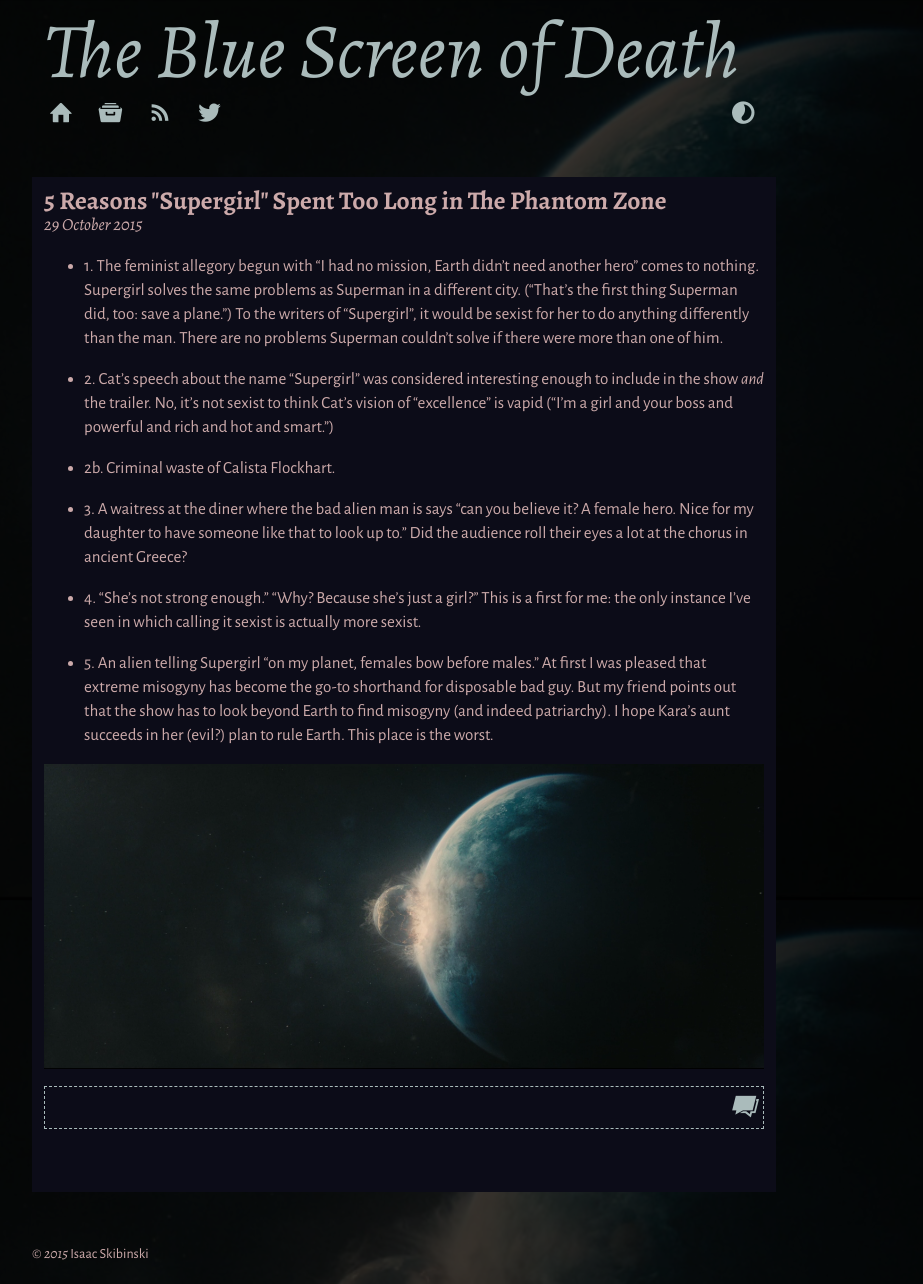
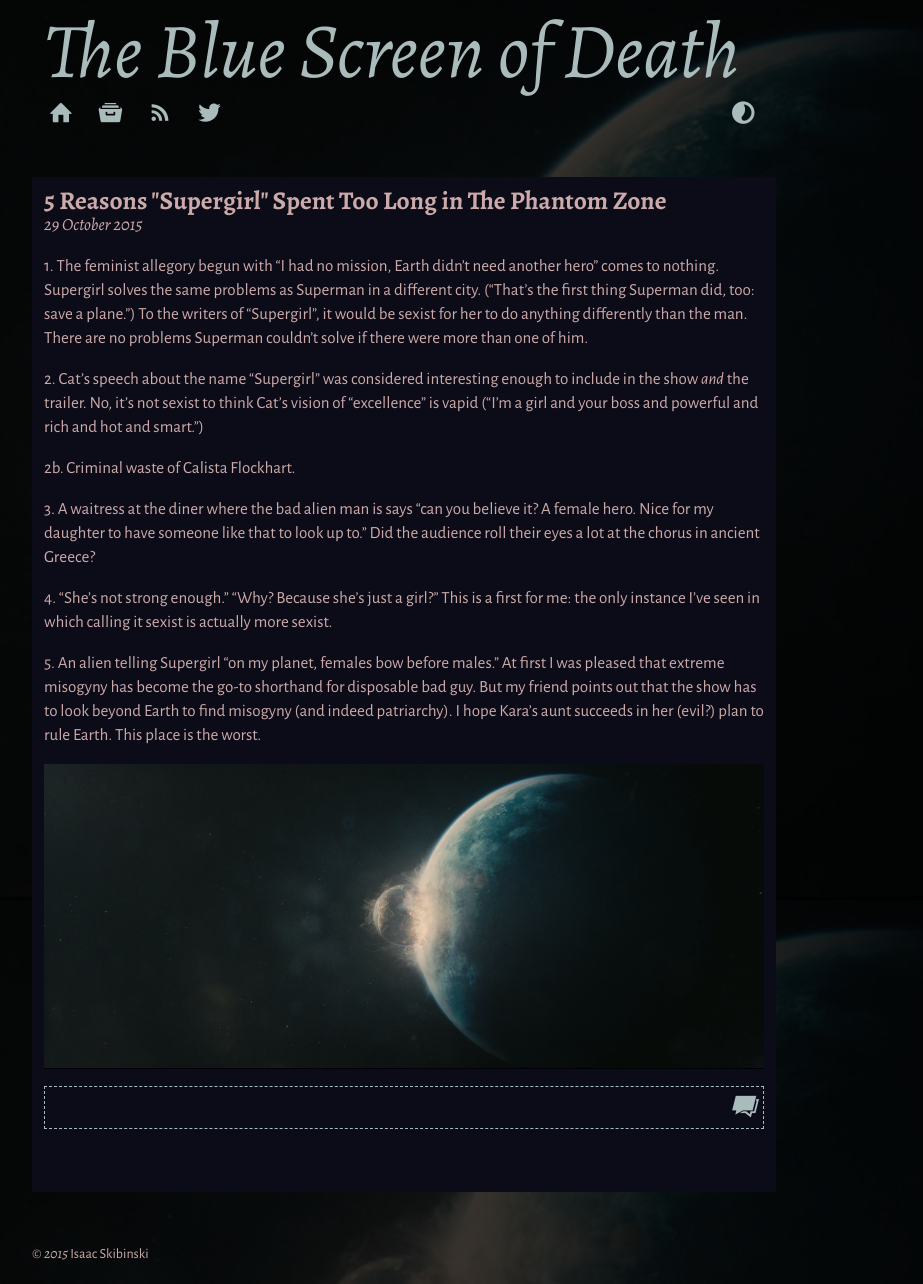
Before and after one commit to zoggop/tbosd, a Jekyll site: the page built from _posts/2015-10-29-5-reasons-supergirl-spent-too-long-in-the-phantom-zone.md, in a window 1280 px wide. Shown: the whole page, without its empty margins (236-1159 px from the left). Built offline with Jekyll 4.4.1, drawn with Linux system fonts in a browser that asks for light colours; Markdown is read by kramdown in place of the engine named in the settings; comment, search, counter and statistics services are not loaded.

Commit message:
remove bullets

```diff
--- a/_posts/2015-10-29-5-reasons-supergirl-spent-too-long-in-the-phantom-zone.md
+++ b/_posts/2015-10-29-5-reasons-supergirl-spent-too-long-in-the-phantom-zone.md
@@ -3,17 +3,17 @@
 layout: post
 ---
 
-- 1\. The feminist allegory begun with "I had no mission, Earth didn't need another hero" comes to nothing. Supergirl solves the same problems as Superman in a different city. ("That's the first thing Superman did, too: save a plane.") To the writers of "Supergirl", it would be sexist for her to do anything differently than the man. There are no problems Superman couldn't solve if there were more than one of him.
+1\. The feminist allegory begun with "I had no mission, Earth didn't need another hero" comes to nothing. Supergirl solves the same problems as Superman in a different city. ("That's the first thing Superman did, too: save a plane.") To the writers of "Supergirl", it would be sexist for her to do anything differently than the man. There are no problems Superman couldn't solve if there were more than one of him.
 
-- 2\. Cat's speech about the name "Supergirl" was considered interesting enough to include in the show *and* the trailer. No, it's not sexist to think Cat's vision of "excellence" is vapid ("I'm a girl and your boss and powerful and rich and hot and smart.")
+2\. Cat's speech about the name "Supergirl" was considered interesting enough to include in the show *and* the trailer. No, it's not sexist to think Cat's vision of "excellence" is vapid ("I'm a girl and your boss and powerful and rich and hot and smart.")
 
-- 2b\. Criminal waste of Calista Flockhart.
+2b\. Criminal waste of Calista Flockhart.
 
-- 3\. A waitress at the diner where the bad alien man is says "can you believe it? A female hero. Nice for my daughter to have someone like that to look up to." Did the audience roll their eyes a lot at the chorus in ancient Greece?
+3\. A waitress at the diner where the bad alien man is says "can you believe it? A female hero. Nice for my daughter to have someone like that to look up to." Did the audience roll their eyes a lot at the chorus in ancient Greece?
 
-- 4\. "She's not strong enough." "Why? Because she's just a girl?" This is a first for me: the only instance I've seen in which calling it sexist is actually more sexist.
+4\. "She's not strong enough." "Why? Because she's just a girl?" This is a first for me: the only instance I've seen in which calling it sexist is actually more sexist.
 
-- 5\. An alien telling Supergirl "on my planet, females bow before males." At first I was pleased that extreme misogyny has become the go-to shorthand for disposable bad guy. But my friend points out that the show has to look beyond Earth to find misogyny (and indeed patriarchy). I hope Kara's aunt succeeds in her (evil?) plan to rule Earth. This place is the worst.
+5\. An alien telling Supergirl "on my planet, females bow before males." At first I was pleased that extreme misogyny has become the go-to shorthand for disposable bad guy. But my friend points out that the show has to look beyond Earth to find misogyny (and indeed patriarchy). I hope Kara's aunt succeeds in her (evil?) plan to rule Earth. This place is the worst.
 
 ![The End of Earth][1]
 
```
